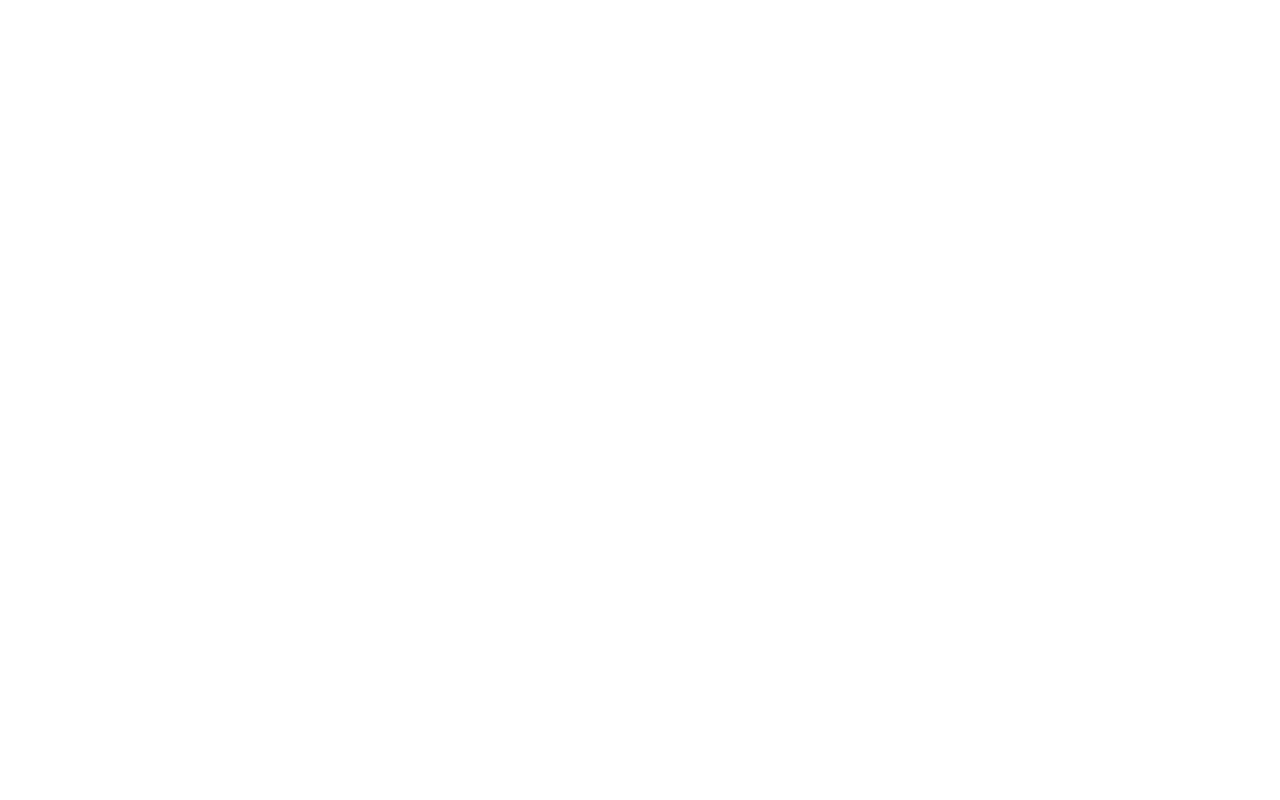
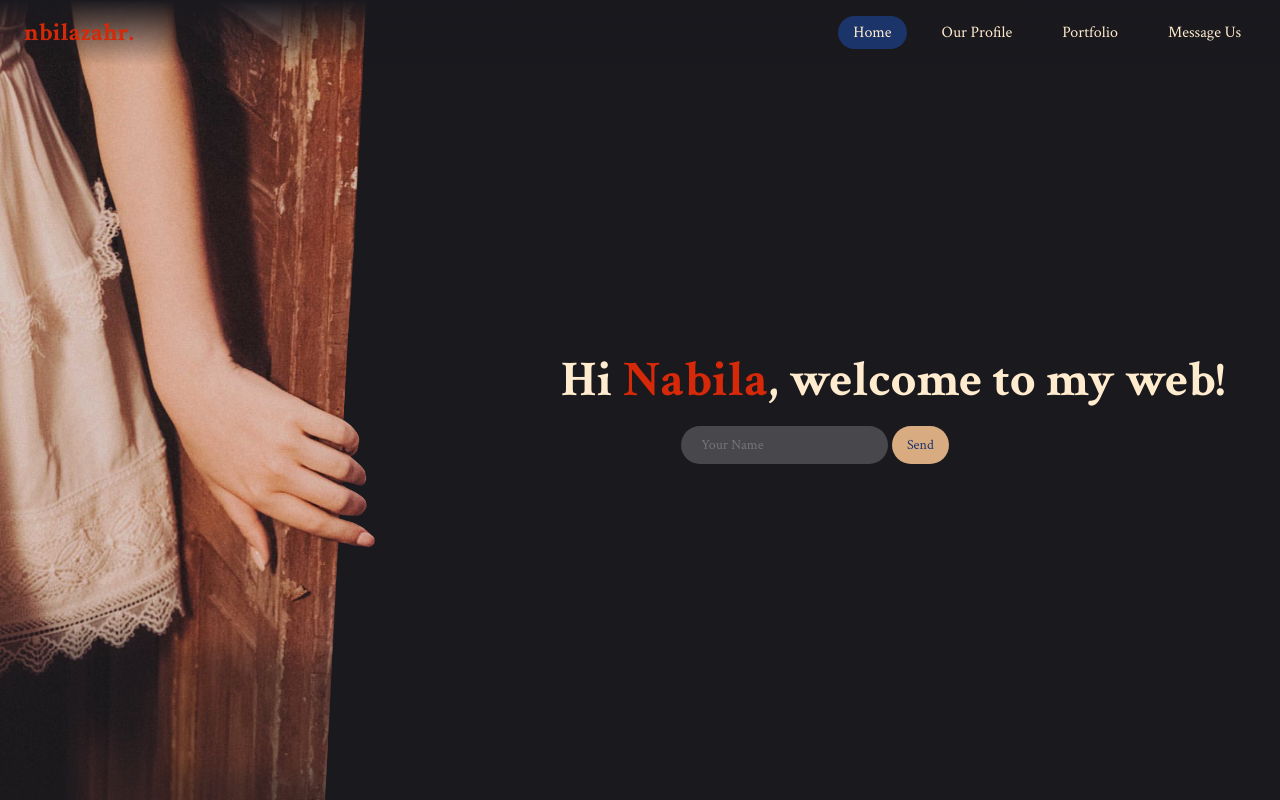
Before and after one commit to revou-fundamental-course/06-jan-25-nbilazahrag, a plain HTML site: page index.html in a window 1280 px wide. Drawn offline with Linux system fonts and the light colour scheme.

Commit message:
Second Commit

```diff
--- a/css/style.css
+++ b/css/style.css
@@ -0,0 +1,109 @@
+@import url('https://fonts.googleapis.com/css2?family=Crimson+Text:ital,wght@0,400;0,600;0,700;1,400;1,600;1,700&display=swap');
+
+*{
+    margin: 0;
+    padding: 0;
+    box-sizing: border-box;
+    font-family: 'Crimson Text', sans-serif;
+    scroll-behavior: smooth;
+}
+body{
+    min-height: 100vh;
+    overflow-x: hidden;
+    background-color: #1a191e;
+}
+header{
+    position: fixed;
+    background: linear-gradient(#1a191e, transparent);
+    top: 0;
+    left: 0;
+    width: 100%;
+    padding: 8px 50px;
+    display: flex;
+    justify-content: space-between;
+    align-items: center;
+}
+.logo{
+    color: #d62909;
+    font-weight: 700;
+    text-decoration: none;
+    text-shadow: #d8ab81;
+    font-size: 25px;
+}
+header{
+    display: flex;
+    justify-content: space-between;
+    align-items: center;
+    padding: 16px 24px;
+    z-index: 10000;
+}
+header ul{
+    display: flex;
+    justify-content: center;
+    align-items: center;
+}
+header ul li{
+    list-style: none;
+    margin-left: 20px;
+}
+header ul li a{
+    text-decoration: none;
+    padding: 6px 15px;
+    color: blanchedalmond;
+    border-radius: 20px;
+}
+header ul li a:hover, .active{
+    background: #1b346a;
+    color: blanchedalmond;
+}
+section{
+    position: relative;
+    width: 100%;
+    height: 100vh;
+    padding: 100px;
+    display: flex;
+    justify-content: center;
+    align-items: center;
+    overflow: hidden;
+}
+section img#main{
+    position: absolute;
+    top: 0;
+    left: 0;
+    width: 100%;
+    height: 100%;
+    object-fit: cover;
+    z-index: 10;
+    pointer-events: none;
+}
+#text{
+    position: absolute;
+    margin-bottom: 40px;
+    right: 55px;
+    color: blanchedalmond;
+    text-align: right;
+    white-space: nowrap;
+    font-size: 50px;
+    z-index: 9;
+}
+#name-input{
+    margin-top: 90px;
+    justify-content: end;
+    background: rgb(255, 255, 255, 0.2);
+    color: #eed3b8;
+    border-radius: 20px;
+    border: none;
+    padding: 10px 20px;
+    font-size: 14px;
+    margin-left: 360px;
+}
+#submit{
+    padding: 10px 15px;
+    background: #d8ab81;
+    color: #1b346a;
+    border: none;
+    border-radius: 20px;
+    font-size: 14px;
+    cursor: pointer;
+    margin-right: 10px;
+}
--- a/index.html
+++ b/index.html
@@ -3,9 +3,43 @@
 <head>
     <meta charset="UTF-8">
     <meta name="viewport" content="width=device-width, initial-scale=1.0">
-    <title>Document</title>
+    <link rel="stylesheet" href="css\style.css">
+    <title>Nabila's Website</title>
+    <link rel="shortcut icon" href="assets\kucing.png"/>
 </head>
 <body>
+    <header>
+        <!--LOGO-->
+        <a href="#" class="logo">nbilazahr.</a>
+        <!--NAV-->
+        <ul>
+            <li><a href="#" class="active">Home</a></li>
+            <li><a href="#">Our Profile</a></li>
+            <li><a href="#">Portfolio</a></li>
+            <li><a href="#">Message Us</a></li>
+        </ul>
+    </header>
 
+    <main>
+        <!--Home-->
+        <section>
+            <img src="assets\main.png" id="main">
+
+            <!--Greeting-->
+            <h1 id="text">Hi <span id="name" style="color: #d62909;">Nabila</span>, welcome to my web!</h1>
+
+            <!--Change Name-->
+            <form>
+                <input required type="text" placeholder="Your Name" id="name-input">
+                <button id="submit">Send</button>
+            </form>
+        </section>
+    </main>
+
+    <footer></footer>
+
+
+
+    <script src="js\script.js"></script>
 </body>
 </html>
--- a/js/script.js
+++ b/js/script.js
@@ -0,0 +1,7 @@
+let nameInput = document.getElementById('name-input')
+
+document.getElementById('submit').addEventListener("click", function() {
+    const nama = nameInput.value
+
+    document.getElementById('name').innerHTML = nama
+})
```
Also changed, not shown: assets/kucing.png (added), assets/main.png (added).
